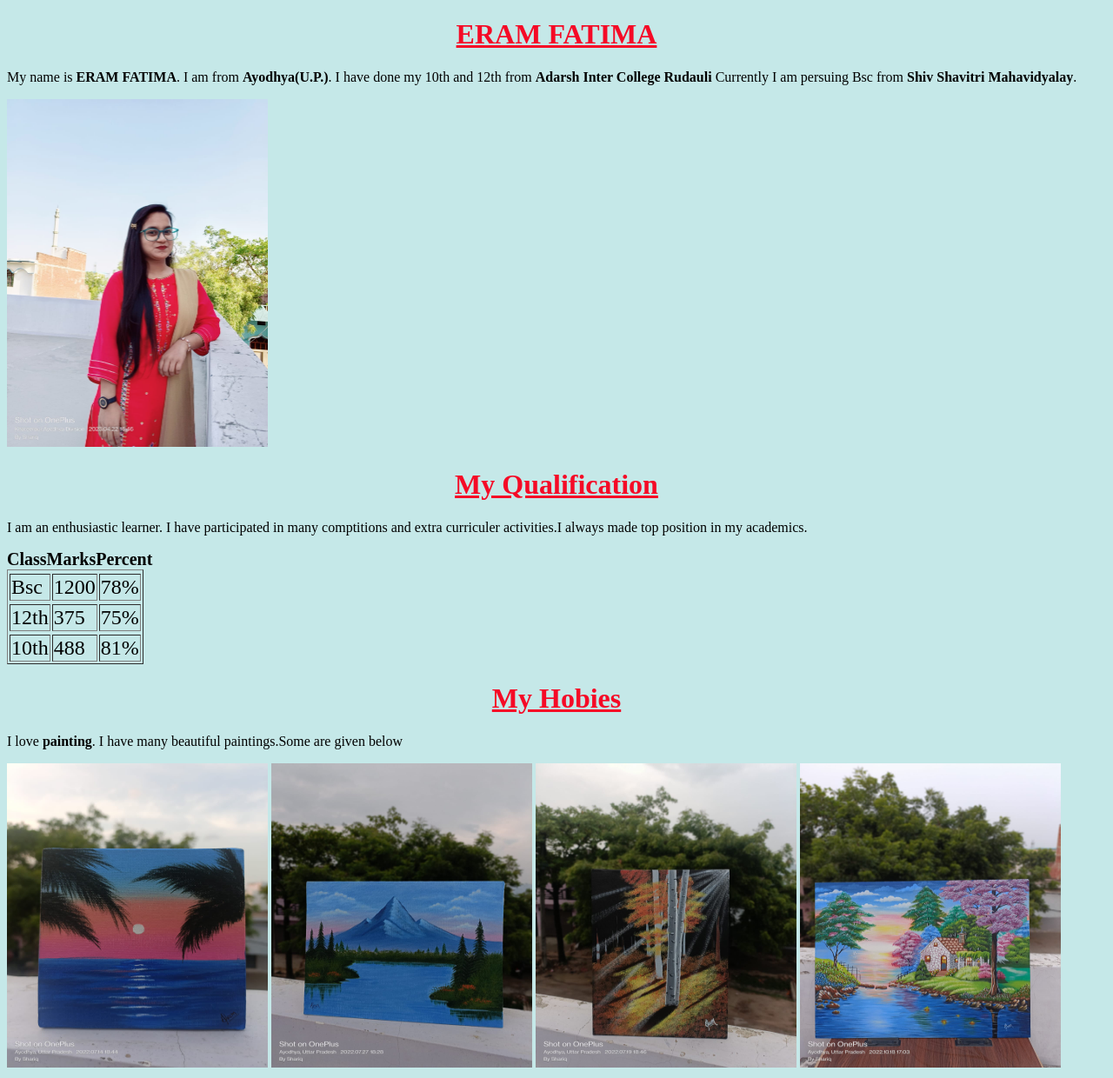
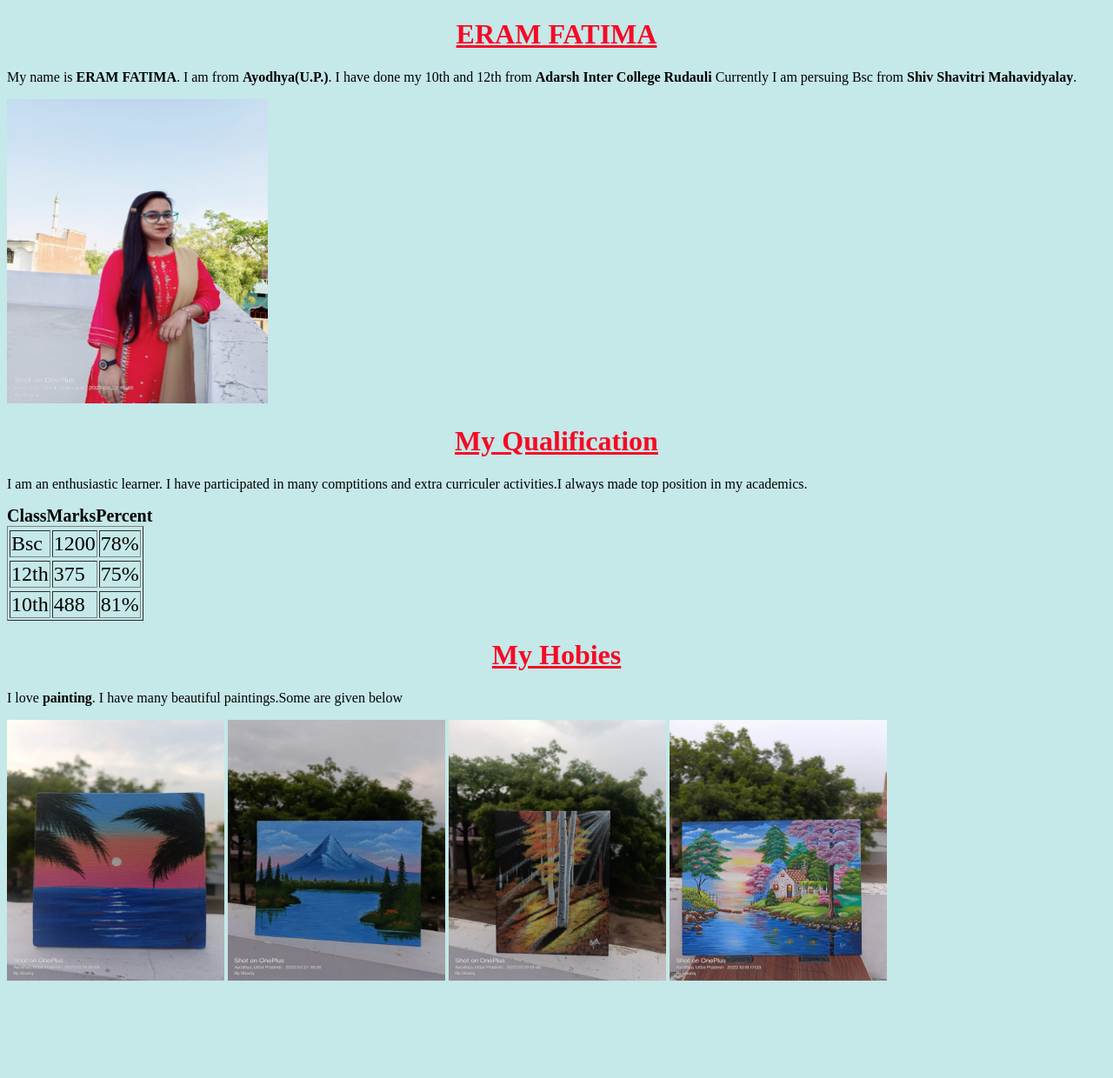
Before and after one commit to Ehtisham9198/eram, a plain HTML site: page index.html in a window 1280 px wide. Shown: the whole page at 87% size. After the commit the page ends 1140 px from the top, so only its background shows below. Drawn offline with Linux system fonts and the light colour scheme.

Commit message:
Update index.html

```diff
--- a/index.html
+++ b/index.html
@@ -12,7 +12,7 @@
 
     <p class="eram1">My name is <b>ERAM FATIMA</b>. I am from <b>Ayodhya(U.P.)</b>. I have done my 10th and 12th from <b>Adarsh Inter College Rudauli
     </b>Currently I am persuing Bsc from <b>Shiv Shavitri Mahavidyalay</b>.</p>
-    <img src="./IMG-20230424-WA0013.jpg" class="eram4" alt="image2" height="400" width="300">
+    <img src="./IMG-20230424-WA0013.jpg" class="eram4" alt="image2" height="350" width="300">
     <h1 style="color: #f50a26;" class="eram5"> My Qualification</h1>
     <p class="eram">I am an enthusiastic learner. I have participated in many comptitions and extra curriculer activities.I always made top position in my academics.</p>
     <table border="">
@@ -31,9 +31,9 @@
     </table>
     <h1 class="eram6" style="color: #f50a26;;">My Hobies</h1>
     <p class="eram2">I love <b>painting</b>. I have many beautiful paintings.Some are given below</p>
-    <img src="./IMG-20221211-WA0028.jpg " alt="image1" height="350" width="300" >
-    <img src="./IMG-20221211-WA0025.jpg" alt="" height="350" width="300">
-    <img src="./IMG-20221211-WA0026.jpg" alt="" height="350" width="300">
-    <img src="./IMG-20221211-WA0027.jpg" alt="" height="350" width="300">
+    <img src="./IMG-20221211-WA0028.jpg " alt="image1" height="300" width="250" >
+    <img src="./IMG-20221211-WA0025.jpg" alt="" height="300" width="250">
+    <img src="./IMG-20221211-WA0026.jpg" alt="" height="300" width="250">
+    <img src="./IMG-20221211-WA0027.jpg" alt="" height="300" width="250">
 </body>
 </html>
```
